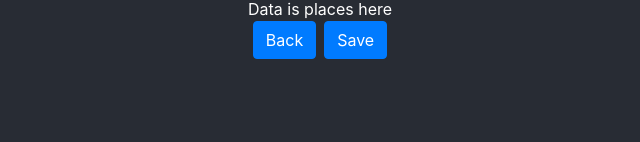
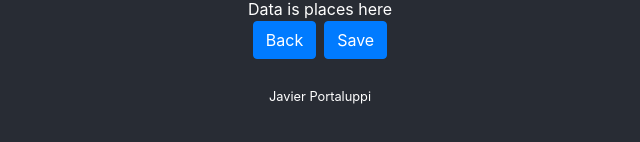
Before and after one commit to javierporta/holidog_challenge_frontend, a React (Create React App) app: page /book/test in a window 1280 px wide. Shown: the part 232-374 px from the top of the page, without its empty margins (320-960 px from the left). Built offline with nearby package versions, Linux system fonts and the light colour scheme; no server answers.

Commit message:
Add footer, change title, remove aside tag

```diff
--- a/public/index.html
+++ b/public/index.html
@@ -1,14 +1,12 @@
 <!DOCTYPE html>
 <html lang="en">
+
 <head>
   <meta charset="utf-8" />
   <link rel="icon" href="%PUBLIC_URL%/favicon.ico" />
   <meta name="viewport" content="width=device-width, initial-scale=1" />
   <meta name="theme-color" content="#000000" />
-    <meta
-      name="description"
-      content="Web site created using create-react-app"
-    />
+  <meta name="description" content="Web site created using create-react-app" />
   <link rel="apple-touch-icon" href="%PUBLIC_URL%/logo192.png" />
   <!--
       manifest.json provides metadata used when your web app is installed on a
@@ -24,8 +22,9 @@
       work correctly both with client-side routing and a non-root public URL.
       Learn how to configure a non-root public URL by running `npm run build`.
     -->
-    <title>React App</title>
+  <title>Holidog Challenge - Javier Portaluppi</title>
 </head>
+
 <body>
   <noscript>You need to enable JavaScript to run this app.</noscript>
   <div id="root"></div>
@@ -40,4 +39,5 @@
       To create a production bundle, use `npm run build` or `yarn build`.
     -->
 </body>
+
 </html>
--- a/src/App.tsx
+++ b/src/App.tsx
@@ -28,7 +28,11 @@ function App() {
           </Route>
         </Switch>
       </Router>
+      <footer className="mt-4 mb-4">
+        <small>Javier Portaluppi</small>
+      </footer>
     </div>
+
   );
 }
 
--- a/src/books/books-list.tsx
+++ b/src/books/books-list.tsx
@@ -15,7 +15,7 @@ export const BooksList: FunctionComponent<BookProps> = ({ books }: { books: Arra
         console.log(books);
     });
 
-    return <aside>
+    return <div>
         {books && books.length > 0 &&
             <div className="row justify-content-center">
                 <div className="col-auto">
@@ -44,5 +44,5 @@ export const BooksList: FunctionComponent<BookProps> = ({ books }: { books: Arra
 
 
         }
-    </aside>
+    </div>
 }
--- a/src/routes/book-details.tsx
+++ b/src/routes/book-details.tsx
@@ -25,7 +25,7 @@ export const BookDetails: FunctionComponent = () => {
 
     }, [])
 
-    return <aside>
+    return <div>
         <h2>Book Details</h2>
 
         <form>
@@ -36,5 +36,5 @@ export const BookDetails: FunctionComponent = () => {
         <Button>Save</Button>
 
 
-    </aside>
+    </div>
 }
--- a/src/routes/home.tsx
+++ b/src/routes/home.tsx
@@ -26,7 +26,7 @@ export const Home: FunctionComponent = () => {
 
     }, [])
 
-    return <aside>
+    return <div>
         <h2>Books List</h2>
 
         <BooksList books={booksList}></BooksList>
@@ -34,5 +34,5 @@ export const Home: FunctionComponent = () => {
 
         <Link to="/book/test"><Button className="mr-2">Add new book</Button></Link>
         <Button>Add new author</Button>
-    </aside>
+    </div>
 }
```
Lines whose indentation alone changed are shown as unchanged.
